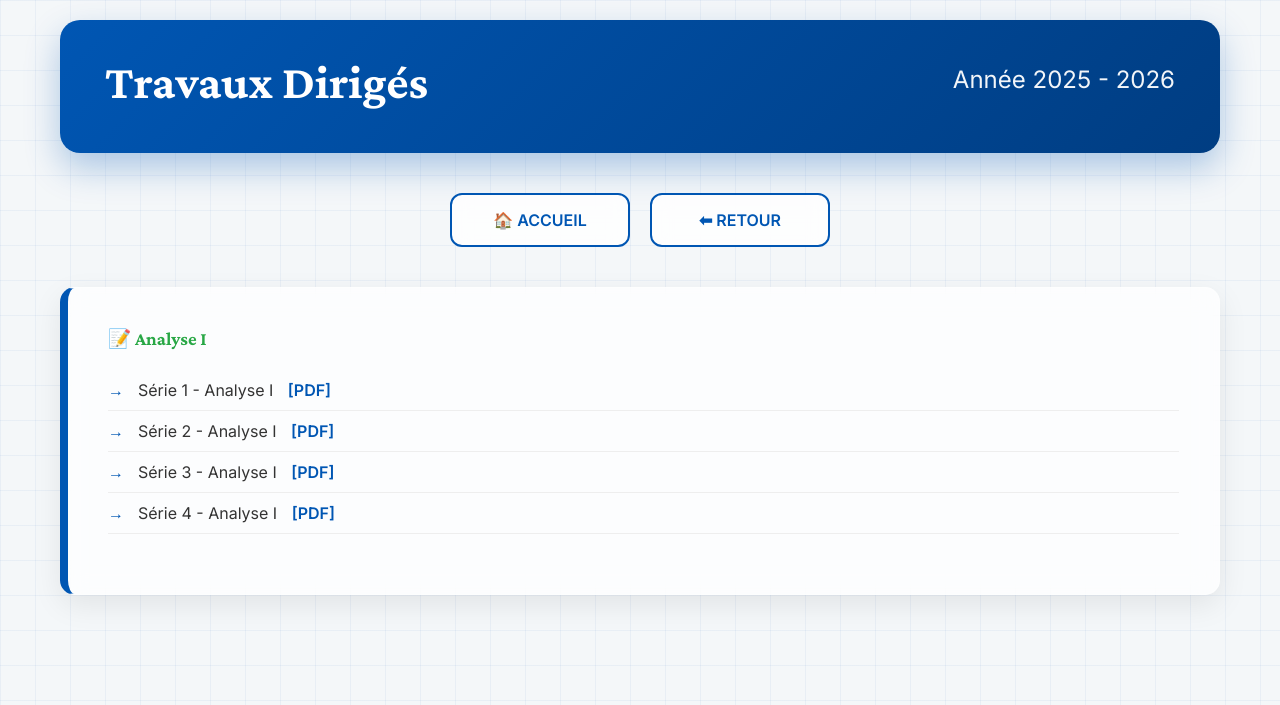
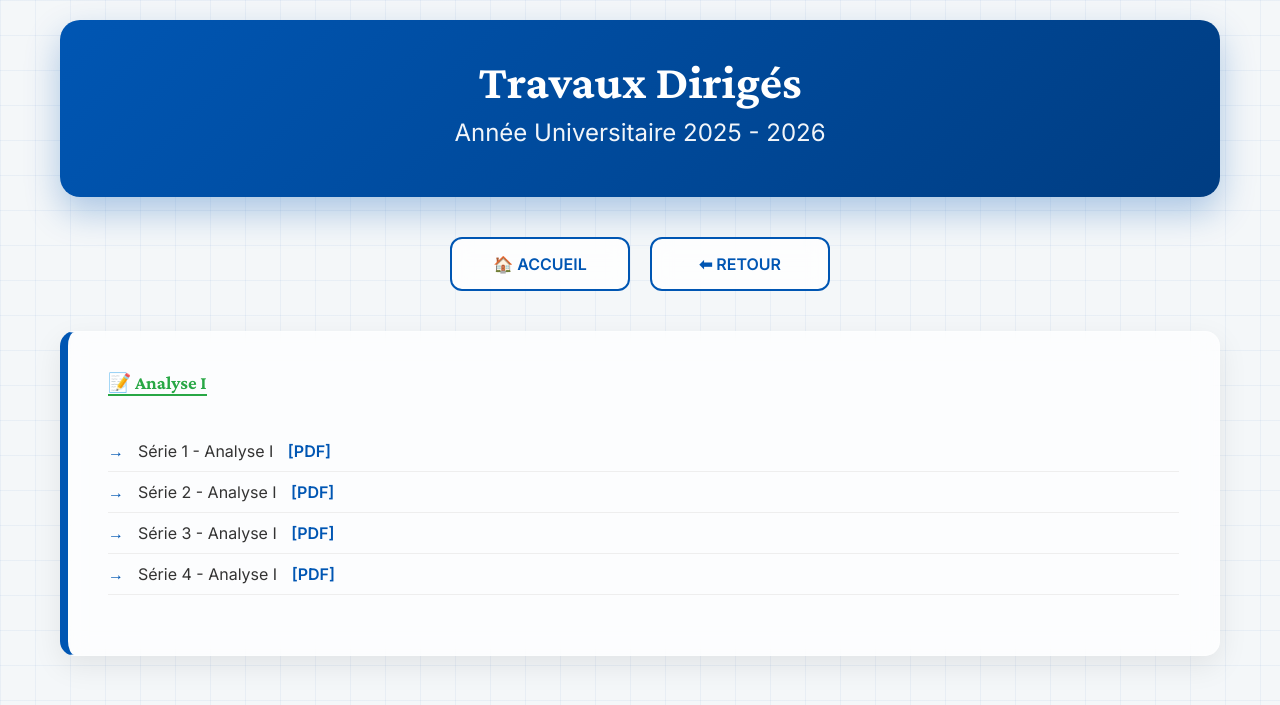
Before and after one commit to mahmoudmath/mahmoudmath.github.io, a Jekyll site: the page td-25-26.html, which Jekyll copies as it is, in a window 1280 px wide. Shown: the top 705 px of the page. Built offline with Jekyll 4.4.1, drawn with Linux system fonts in a browser that asks for light colours.

Commit message:
Update td-25-26.html

```diff
--- a/td-25-26.html
+++ b/td-25-26.html
@@ -2,24 +2,26 @@
 <html lang="fr">
 <head>
     <meta charset="UTF-8">
-    <meta name="viewport" content="width=device-width, initial-scale=1.0">
+    <title>TD 2025-2026 - Pr. El Ahmadi</title>
     <link rel="stylesheet" href="style.css">
-    <title>TD 2025-2026</title>
+    <link href="https://unpkg.com/aos@2.3.1/dist/aos.css" rel="stylesheet">
 </head>
 <body>
     <div class="container">
-        <header class="professor-header">
-            <div class="professor-name">Travaux Dirigés</div>
-            <div class="professor-title">Année 2025 - 2026</div>
+        <header class="professor-header" data-aos="fade-down">
+            <div class="header-content">
+                <div class="professor-name">Travaux Dirigés</div>
+                <div class="professor-title">Année Universitaire 2025 - 2026</div>
+            </div>
         </header>
 
-        <nav class="academic-nav">
+        <nav class="academic-nav" data-aos="fade-up">
             <a href="index.html" class="nav-card">🏠 ACCUEIL</a>
             <a href="choix-annee-td.html" class="nav-card">⬅ RETOUR</a>
         </nav>
 
-        <section class="presentation">
-            <h3 style="color: #28a745; margin-bottom: 15px;">📝 Analyse I</h3>
+        <section class="presentation" data-aos="fade-up">
+            <h3 style="color: #28a745; margin-bottom: 15px; border-bottom: 2px solid #28a745; display: inline-block;">📝 Analyse I</h3>
             <ul class="resource-list">
                 <li>Série 1 - Analyse I <a href="assets/pdf/serie1-analyse1-2025-2026.pdf" target="_blank" style="color:#0056b3; font-weight:bold; margin-left:10px;">[PDF]</a></li>
                 <li>Série 2 - Analyse I <a href="assets/pdf/serie2-analyse1-2025-2026.pdf" target="_blank" style="color:#0056b3; font-weight:bold; margin-left:10px;">[PDF]</a></li>
```
Also changed, not shown: other parts of td-25-26.html (+2 -0 lines).
